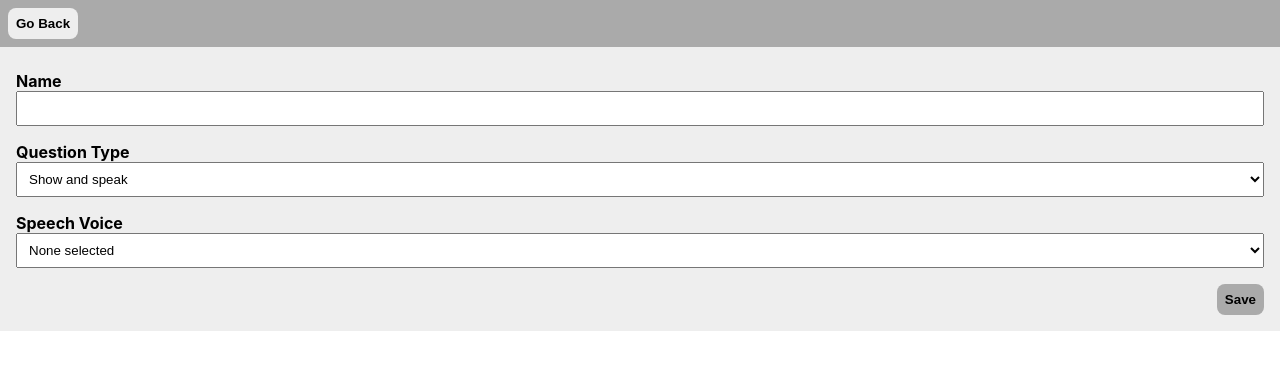
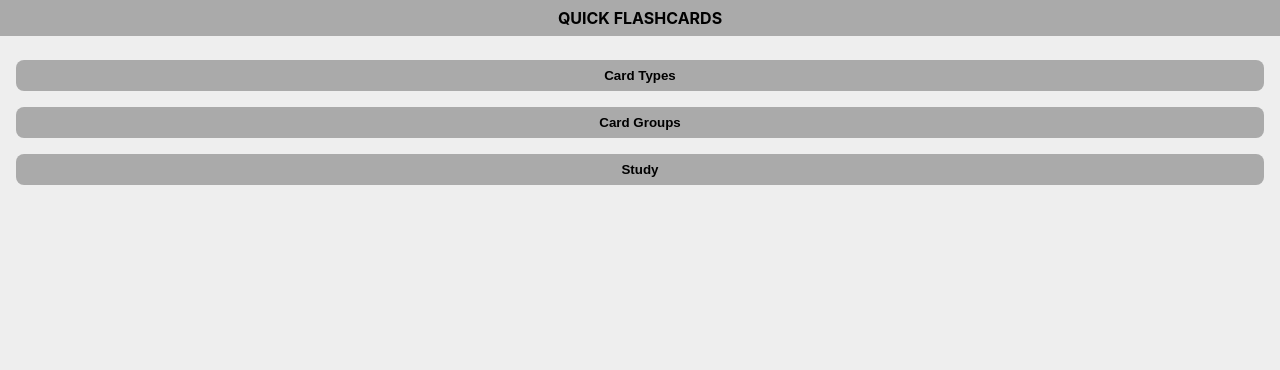
Before and after one commit to tomcumming/quick-flashcards, a React (Vite) app: page / in a window 1280 px wide. Shown: the top 370 px of the page. Built offline with nearby package versions, Linux system fonts and the light colour scheme.

Commit message:
Main menu

```diff
--- a/src/components/app.tsx
+++ b/src/components/app.tsx
@@ -1,15 +1,15 @@
 import * as React from "react";
 
+import MainMenu from "./mainmenu";
 import EditCardType from "./edit-card-type";
 import { QuestionType, emptyCardType, CardType, freshId } from "../data";
 import useData from "../hooks/data";
 
-type State = { type: "edit-card-type"; id: "new" | number };
+type State =
+  | { type: "main-menu" }
+  | { type: "edit-card-type"; id: "new" | number };
 
-const initialAppState: State = {
-  type: "edit-card-type",
-  id: "new"
-};
+const initialAppState: State = { type: "main-menu" };
 
 export default function App({}: {}) {
   const [data, setData] = useData();
@@ -30,7 +30,15 @@ export default function App({}: {}) {
     [data, setData]
   );
 
-  if (state.type === "edit-card-type") {
+  if (state.type === "main-menu") {
+    return (
+      <MainMenu
+        onEditCardTypes={() => alert("edit card types")}
+        onEditCardGroups={() => alert("edit card groups")}
+        onStudy={() => alert("on study")}
+      />
+    );
+  } else if (state.type === "edit-card-type") {
     const card = state.id === "new" ? emptyCardType : data.cardTypes[state.id];
 
     return (
--- a/src/components/edit-card-type.tsx
+++ b/src/components/edit-card-type.tsx
@@ -36,7 +36,7 @@ export default function EditCardType({
   );
 
   return (
-    <React.Fragment>
+    <>
       <Header onBack={onBack} />
 
       <form onSubmit={onFormSubmit}>
@@ -94,6 +94,6 @@ export default function EditCardType({
         </div>
         <input type="submit" value="save" />
       </form>
-    </React.Fragment>
+    </>
   );
 }
--- a/src/components/header.tsx
+++ b/src/components/header.tsx
@@ -4,13 +4,17 @@ export type Props = {
   onBack?: () => void;
 };
 
-export default function Header({ onBack: goBack }: Props) {
+export default function Header({ onBack }: Props) {
+  const showTitle = onBack === undefined;
+
   return (
     <header>
-      {goBack === undefined ? (
+      {!showTitle ? undefined : <div className="title">Quick Flashcards</div>}
+
+      {onBack === undefined ? (
         undefined
       ) : (
-        <button className="back" onClick={goBack}>
+        <button className="back" onClick={onBack}>
           Go Back
         </button>
       )}
--- /dev/null
+++ b/src/components/mainmenu.tsx
@@ -0,0 +1,26 @@
+import * as React from "react";
+
+import Header from "./header";
+
+export type Props = {
+  onEditCardTypes: () => void;
+  onEditCardGroups: () => void;
+  onStudy: () => void;
+};
+
+export default function MainMenu({
+  onEditCardTypes,
+  onEditCardGroups,
+  onStudy
+}: Props) {
+  return (
+    <>
+      <Header />
+      <div className="main-menu">
+        <button onClick={onEditCardTypes}>Card Types</button>
+        <button onClick={onEditCardGroups}>Card Groups</button>
+        <button onClick={onStudy}>Study</button>
+      </div>
+    </>
+  );
+}
--- a/src/style.css
+++ b/src/style.css
@@ -24,6 +24,7 @@ body {
   flex-direction: column;
   justify-content: flex-start;
   align-items: stretch;
+  min-height: 100vh;
 }
 
 .quick-flashcards header {
@@ -36,6 +37,13 @@ body {
   background-color: var(--background2);
 
   margin-bottom: var(--stardard-padding);
+}
+
+.quick-flashcards header .title {
+  flex-grow: 1;
+  text-align: center;
+  text-transform: uppercase;
+  font-weight: bold;
 }
 
 .quick-flashcards header button {
@@ -87,3 +95,22 @@ body {
 .quick-flashcards form select {
   padding: var(--stardard-padding);
 }
+
+.quick-flashcards .main-menu {
+  display: flex;
+  flex-direction: column;
+  justify-content: flex-start;
+  align-items: stretch;
+
+  padding: var(--stardard-padding);
+}
+
+.quick-flashcards .main-menu button {
+  margin: var(--stardard-padding);
+  border: none;
+  background: var(--background2);
+  padding: var(--stardard-padding);
+  border-radius: var(--stardard-padding);
+  font-weight: bold;
+  color: var(--text);
+}
```
